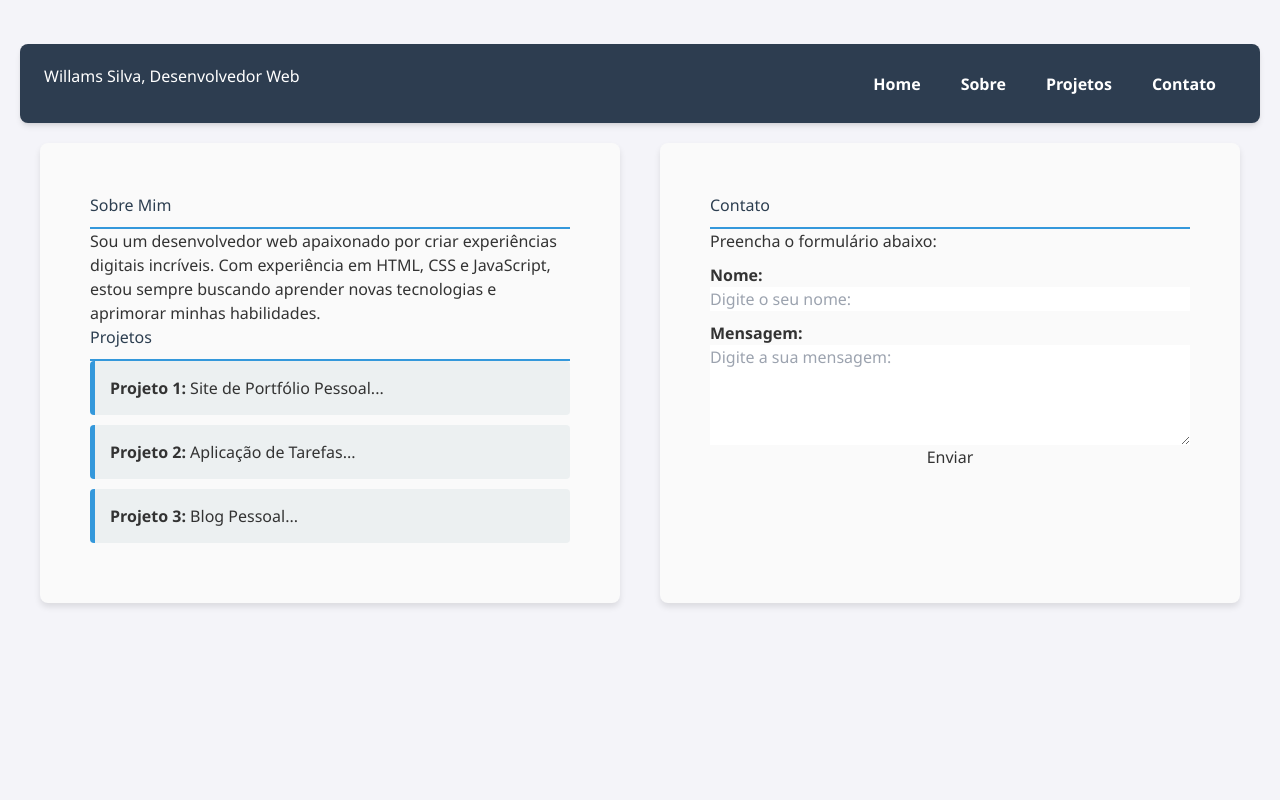
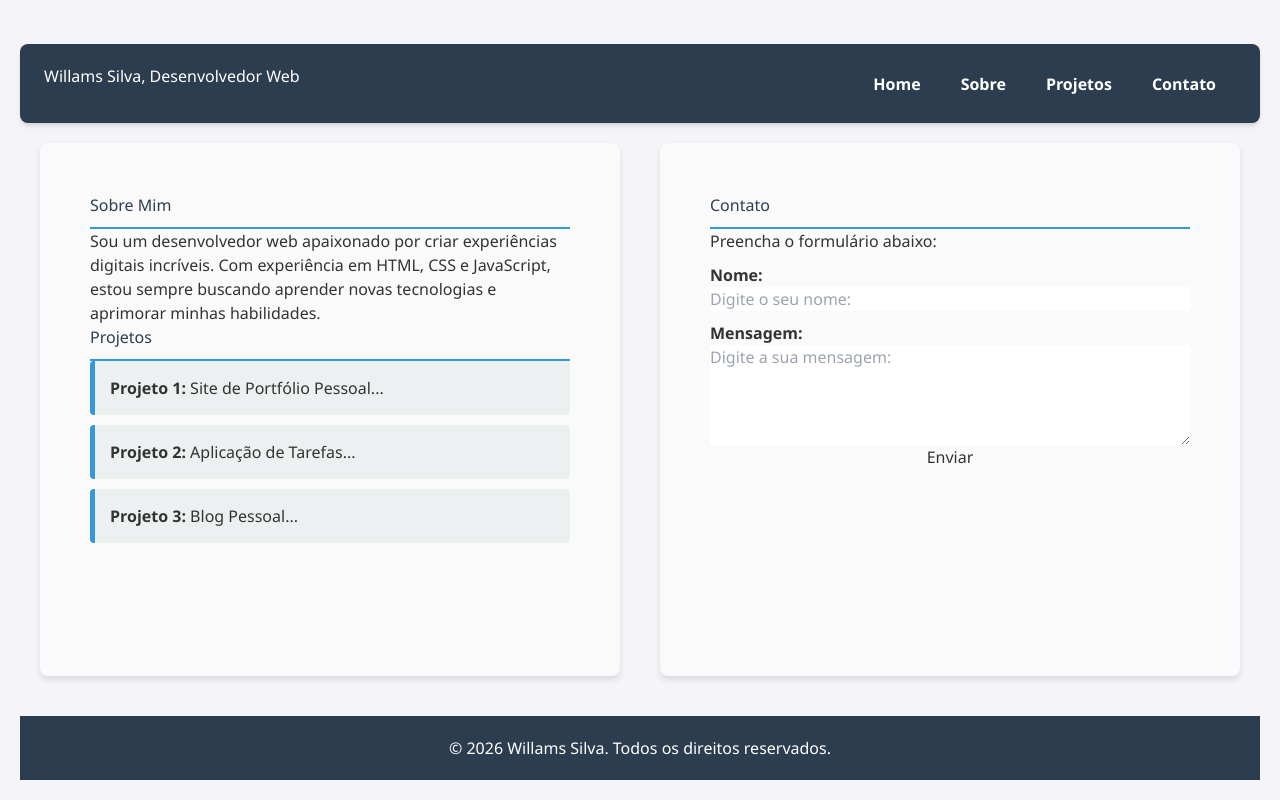
Before and after one commit to willpc5/meu-projeto, a plain HTML site: page index.html in a window 1280 px wide. Drawn offline with nearby package versions, Linux system fonts and the light colour scheme; no server answers.

Commit message:
Alterando o css e adicionando arquivo JS

```diff
--- a/index.html
+++ b/index.html
@@ -17,6 +17,7 @@
             <li><a href="#projetos">Projetos</a></li>
             <li><a href="#contato">Contato</a></li>
         </ul>
+
     </header>
 
     <main class="container-principal">
@@ -54,5 +55,10 @@
 
     </main>
 
+    <footer class="footer-conteudo">
+        <p>&copy; 2026 Willams Silva. Todos os direitos reservados.</p>
+    </footer>
+
+    <script src="./scripts.js"></script>
 </body>
 </html>
--- /dev/null
+++ b/scripts.js
@@ -0,0 +1,11 @@
+async function chamarApi() {
+    const response = await fetch('https://restcountries.com/v3.1/alpha/co');
+
+    const dados = await response.json();
+
+    console.log(dados);
+}
+
+chamarApi();
+
+// Testa de API
--- a/styles.css
+++ b/styles.css
@@ -10,6 +10,9 @@ body {
     color: #333;
     background-color: #f4f4f9;
     padding: 20px;
+    display: flex;
+    flex-direction: column;
+    min-height: 100vh;
 }
 
 /* Cabeçalho e Navegação
@@ -56,6 +59,7 @@ header ul li a:hover {
 main {
     max-width: 800px;
     margin: 0 auto;
+    flex: 1;
 }
 
 section {
@@ -139,6 +143,13 @@ button:hover {
     background: #2980b9;
 }
 
+.footer-conteudo {
+    background-color: #2d3d50;
+    color: white;
+    padding: 20px;
+    text-align: center;
+}
+
 /* Responsividade */
 
 @media (max-width: 768px) {
```
Also changed, not shown: tailwind.config.js (added).
